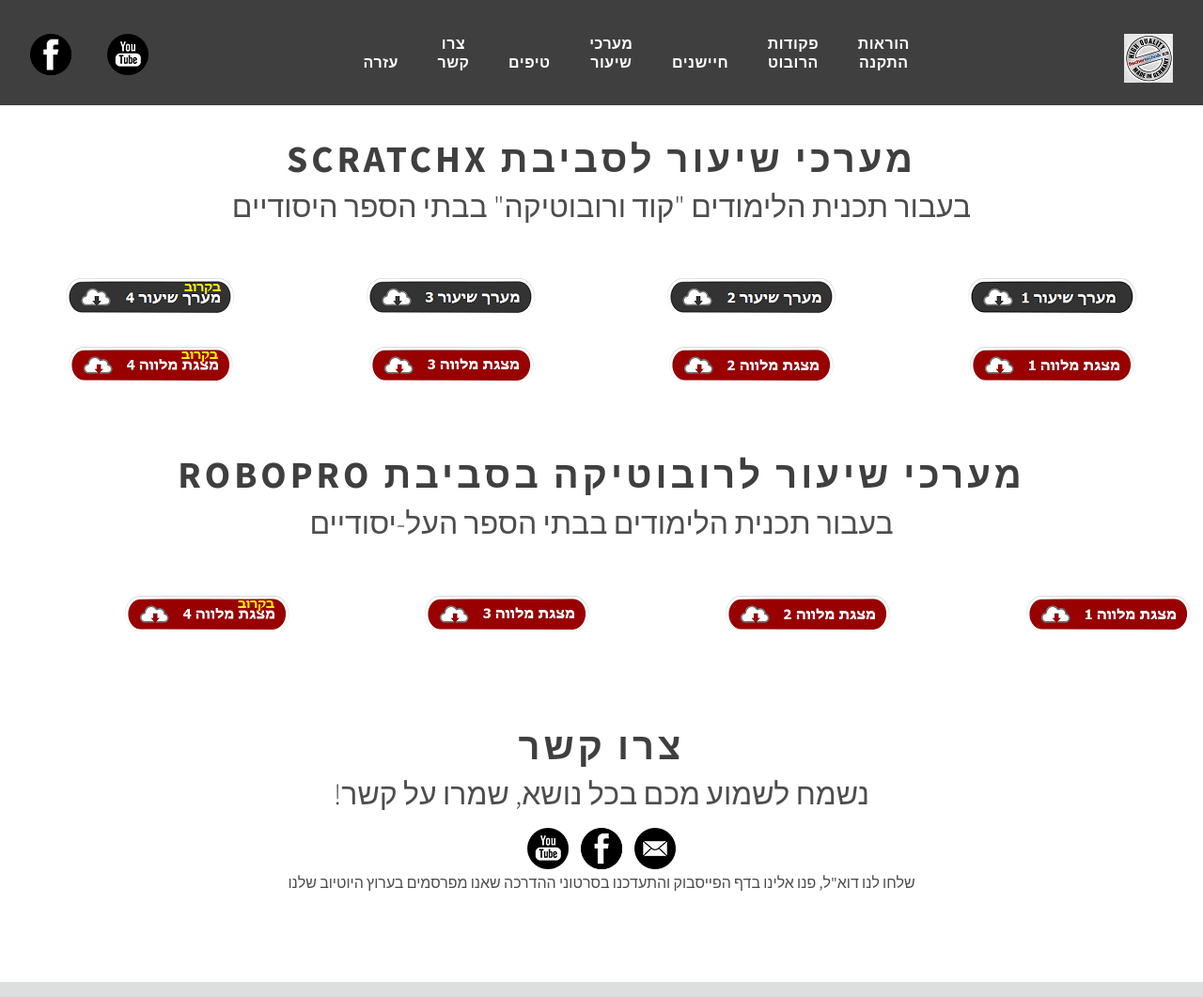
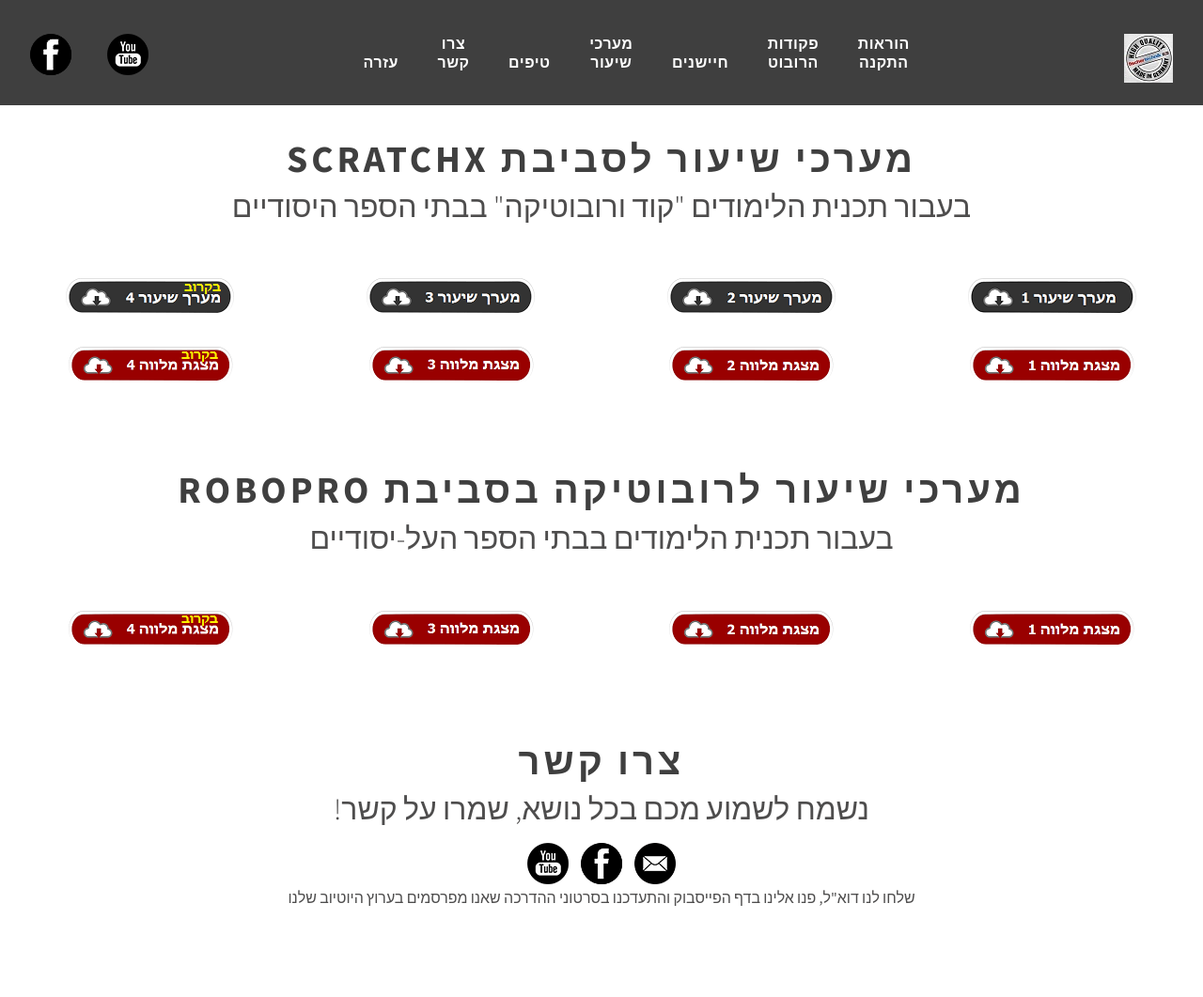
Before and after one commit to adihadas/ftscratch, a Jekyll site: the page arrays.html, which Jekyll copies as it is, in a window 1280 px wide. Shown: the whole page at 94% size. Built offline with Jekyll 4.4.1, drawn with Linux system fonts in a browser that asks for light colours.

Commit message:
design upd

```diff
--- a/arrays.html
+++ b/arrays.html
@@ -60,16 +60,13 @@
 		<div class="column4">
 			 <a href="src/array1.docx" class="image image-centered img"><img src="images/download1a.png"  alt="" /></a>
 			 <a href="src/ppt1.pptx" class="image image-centered img"><img src="images/download1b.png"  alt="" /></a>
-		</div>
-	</div>
-	<div id="portfolio" class="container">
+		</div><br><br><br><br><br><br><br><br>
 		 <div class="major">
 		 	  	<br><br>
 				<h2 id="robopro">מערכי שיעור לרובוטיקה בסביבת <b>RoboPRO</b></h2>
 			<span class="byline">בעבור תכנית הלימודים בבתי הספר העל-יסודיים <br><br></span>
 		</div>
 			<div class="column1">
-
 			 <a href="" class="image image-centered img"><img src="images/download4b.png"  alt="" /></a>
 		</div>
 		<div class="column2">
@@ -79,7 +76,6 @@
 			 <a href="src/rpro_ppt2.pptx" class="image image-centered img"><img src="images/download2b.png"  alt="" /></a>
 		</div>
 		<div class="column4">
-
 			 <a href="src/rpro_ppt1.pptx" class="image image-centered img"><img src="images/download1b.png"  alt="" /></a>
 		</div>
 	</div>
```
